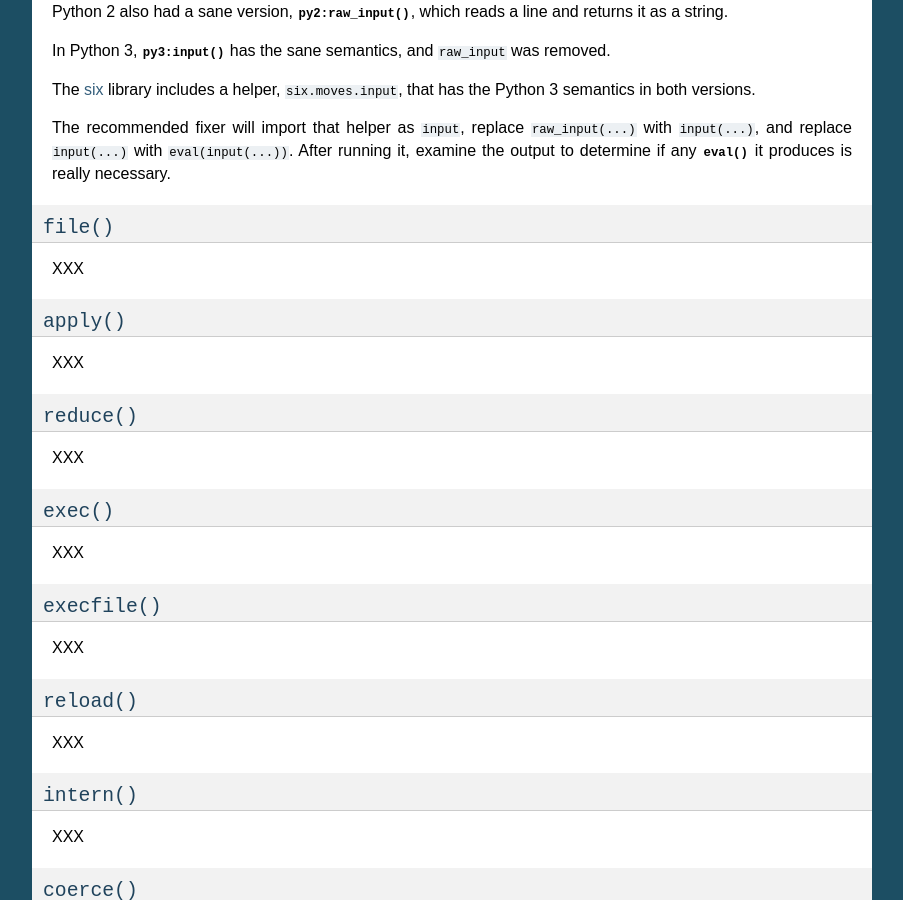
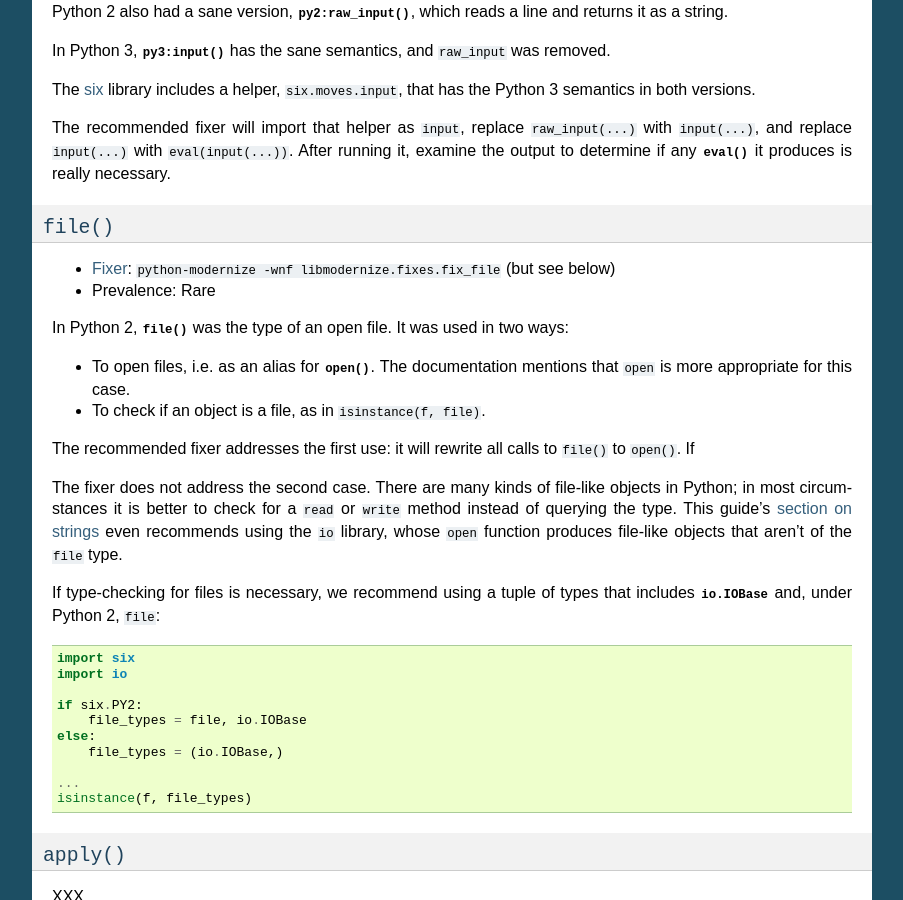
Before and after one commit to fedora-python/portingguide, a Sphinx documentation site: the page built from source/builtins.rst, in a window 1280 px wide and 900 px high, scrolled down 874 px. Shown: the whole window, without its empty margins (198-1101 px from the left). Built offline with Sphinx 7.4.7, drawn with Linux system fonts in a browser that asks for light colours.

Commit message:
Add section on the file() built-in

```diff
--- a/source/builtins.rst
+++ b/source/builtins.rst
@@ -66,10 +66,44 @@ After running it, examine the output to determine if any :func:`eval`
 it produces is really necessary.
 
 
+.. _file-builtin:
+
 ``file()``
 ~~~~~~~~~~
 
-XXX
+* :ref:`Fixer <python-modernize>`: ``python-modernize -wnf libmodernize.fixes.fix_file`` (but see below)
+* Prevalence: Rare
+
+In Python 2, :func:`file` was the type of an open file. It was used in two
+ways:
+
+* To open files, i.e. as an alias for :func:`open`. The documentation mentions
+  that ``open`` is more appropriate for this case.
+* To check if an object is a file, as in ``isinstance(f, file)``.
+
+The recommended fixer addresses the first use: it will rewrite all calls to
+``file()`` to ``open()``. If
+
+The fixer does not address the second case. There are many kinds of file-like
+objects in Python; in most circumstances it is better to check for
+a ``read`` or ``write`` method instead of querying the type.
+This guide's :ref:`section on strings <str-file-io>` even recommends using
+the ``io`` library, whose ``open`` function produces file-like objects that
+aren't of the ``file`` type.
+
+If type-checking for files is necessary, we recommend using a tuple of types
+that includes :class:`io.IOBase` and, under Python 2, ``file``::
+
+    import six
+    import io
+
+    if six.PY2:
+        file_types = file, io.IOBase
+    else:
+        file_types = (io.IOBase,)
+
+    ...
+    isinstance(f, file_types)
 
 
 ``apply()``
```
Also changed, not shown: source/strings.rst (+7 -0 lines).
